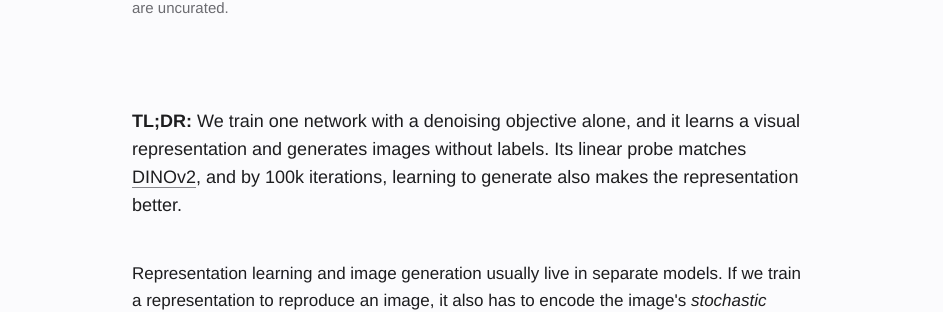
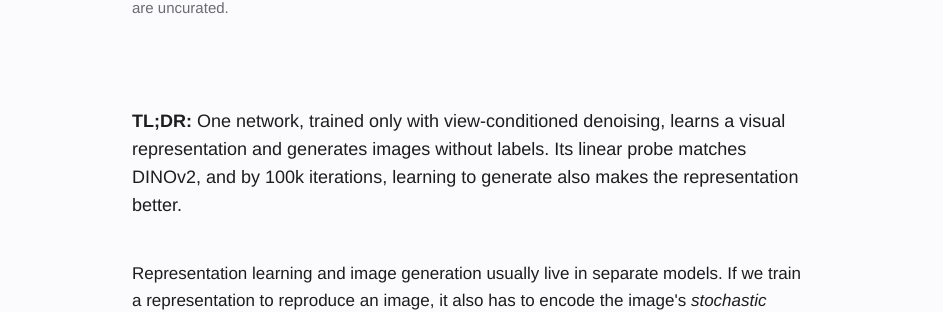
Before and after one commit to rabiulcste/rabiulcste.github.io, a Jekyll site: the page built from dem-denoising-embeddings/index.html, in a window 1280 px wide and 900 px high, scrolled down 857 px. Shown: the part 149-461 px from the top of the window, without its empty margins (168-1111 px from the left). Built offline with Jekyll 4.4.1, drawn with Linux system fonts in a browser that asks for light colours.

Commit message:
DEM page: TL;DR names view-conditioned denoising

```diff
--- a/dem-denoising-embeddings/index.html
+++ b/dem-denoising-embeddings/index.html
@@ -237,7 +237,7 @@ bibtex: |
 </section>
 
 <section id="tldr">
-    <p class="tldr"><strong>TL;DR:</strong> We train one network with a denoising objective alone, and it learns a visual representation and generates images without labels. Its linear probe matches <a href="https://arxiv.org/abs/2304.07193">DINOv2</a>, and by 100k iterations, learning to generate also makes the representation better.</p>
+    <p class="tldr"><strong>TL;DR:</strong> One network, trained only with view-conditioned denoising, learns a visual representation and generates images without labels. Its linear probe matches DINOv2, and by 100k iterations, learning to generate also makes the representation better.</p>
 </section>
 <section class="intro">
     <p>Representation learning and image generation usually live in separate models. If we train a representation to reproduce an image, it also has to encode the image's <em>stochastic details</em>, such as its exact colors and framing. Recognition is better off ignoring those. Denoising embedding models (DEMs) keep high-level semantics and low-level stochastic details in different places inside one network. A DEM first denoises an image's embedding given another view of the same image, and then denoises the pixels given that embedding. The embedding learns what the views share, which leaves the remaining detail for the pixel level to draw.</p>
```
